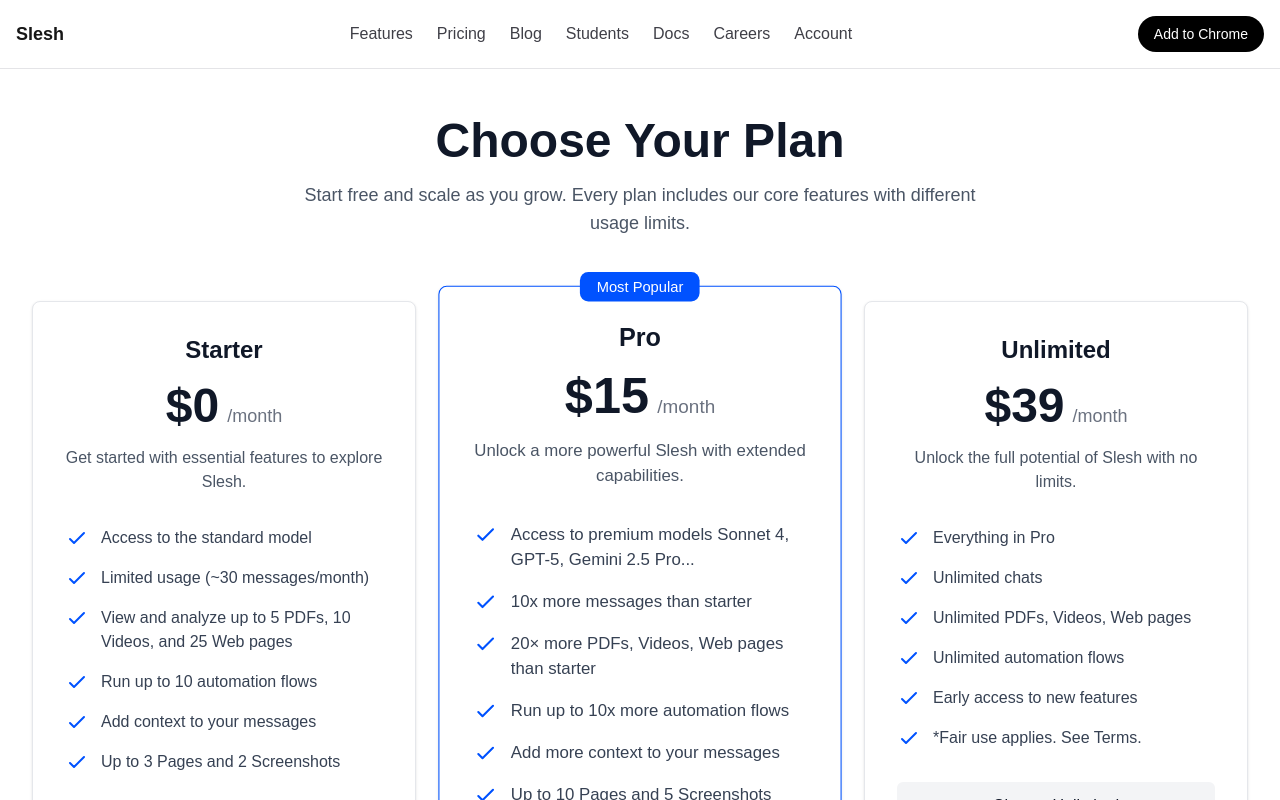
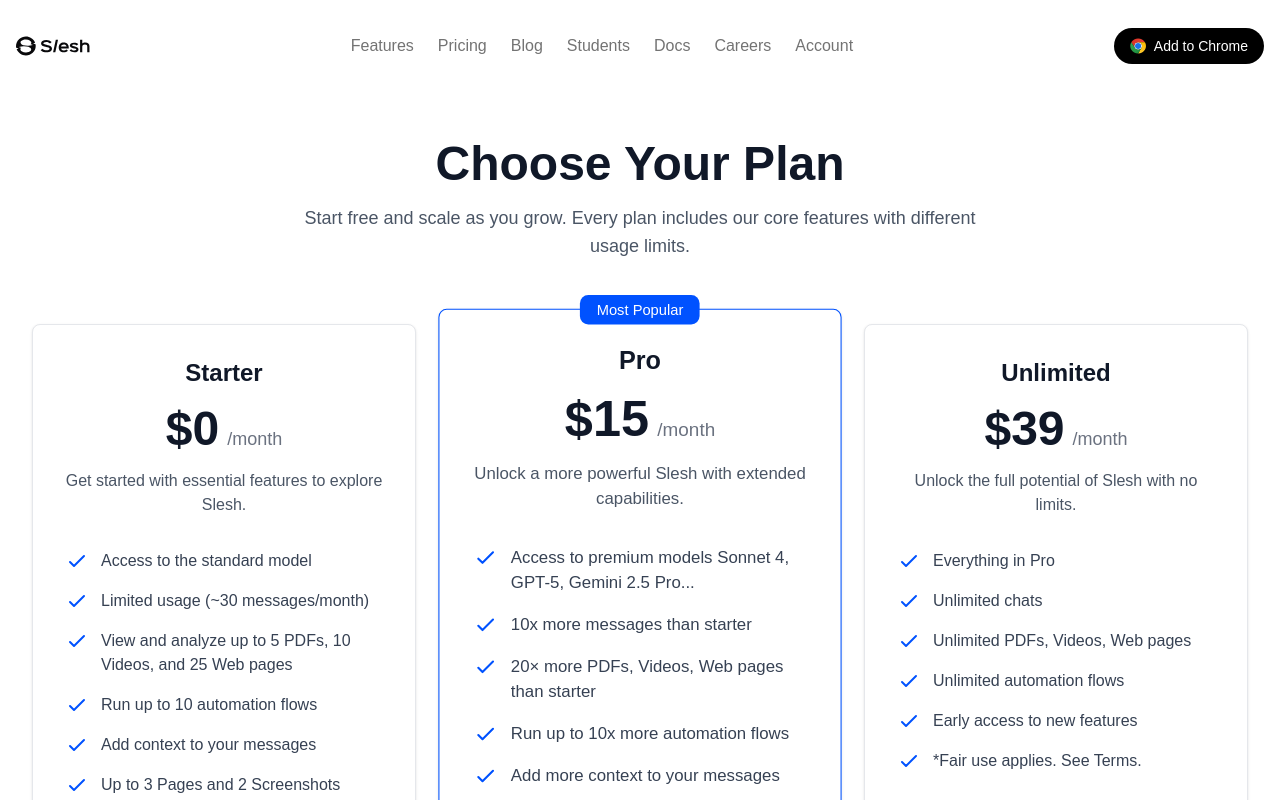
Before and after one commit to mubashirhussan/slesh-frontend, a Next.js app: page /pricing in a window 1280 px wide. Shown: the top 800 px of the page. Built offline with nearby package versions, Linux system fonts and the light colour scheme.

Commit message:
update navbar

```diff
--- a/components/Navbar.tsx
+++ b/components/Navbar.tsx
@@ -1,5 +1,6 @@
 "use client";
 
+import Image from "next/image";
 import Link from "next/link";
 import { useState } from "react";
 
@@ -7,36 +8,44 @@
   const [open, setOpen] = useState(false);
 
   return (
-    <header className="sticky top-0 z-40 w-full border-b border-zinc-200 bg-white/80 backdrop-blur dark:border-zinc-800 dark:bg-black/60">
+    <header className="sticky top-0 z-40 w-full py-3 border-zinc-200 bg-white/80 backdrop-blur dark:border-zinc-800 dark:bg-black/60">
       <div className="mx-auto flex max-w-7xl items-center justify-between px-4 py-4">
         {/* Left: Logo */}
-        <Link href="/" className="font-semibold text-lg">
-          Slesh
+       <Link href="/" className="flex items-center gap-2">
+          <Image
+            src="/sleshLogo.svg" //  image in public folder
+            alt="Slesh Logo"
+            width={74}
+            height={74}
+            className="rounded-sm"
+            priority
+          />
+
         </Link>
 
         {/* Center: Menu (hidden on mobile) */}
         <nav className="hidden md:flex gap-6">
           <Link
             href="/#features"
-            className="text-zinc-700 text-md hover:text-black dark:text-zinc-300 dark:hover:text-white"
+            className="text-[#737373] text-md hover:text-black text dark:text-zinc-300 dark:hover:text-white"
           >
             Features
           </Link>
 		  <Link
             href="/pricing"
-            className="text-zinc-700 hover:text-black dark:text-zinc-300 dark:hover:text-white"
+            className="text-[#737373] hover:text-black dark:text-zinc-300 dark:hover:text-white"
           >
             Pricing
           </Link>
           <Link
             href="/blog"
-            className="text-zinc-700 hover:text-black dark:text-zinc-300 dark:hover:text-white"
+            className="text-[#737373] hover:text-black dark:text-zinc-300 dark:hover:text-white"
           >
             Blog
           </Link>
           <Link
             href="/students"
-            className="text-zinc-700 hover:text-black dark:text-zinc-300 dark:hover:text-white"
+            className="text-[#737373] hover:text-black dark:text-zinc-300 dark:hover:text-white"
           >
             Students
           </Link>
@@ -45,19 +54,19 @@
   prefetch={false}
   target="_blank"
   rel="noopener noreferrer"
-  className="text-zinc-700 hover:text-black dark:text-zinc-300 dark:hover:text-white"
+  className="text-[#737373] hover:text-black dark:text-zinc-300 dark:hover:text-white"
 >
   Docs
 </Link>
 		     <Link
             href="/careers"
-            className="text-zinc-700 hover:text-black dark:text-zinc-300 dark:hover:text-white"
+            className="text-[#737373] hover:text-black dark:text-zinc-300 dark:hover:text-white"
           >
             Careers
           </Link>
 		       <Link
             href="/account"
-            className="text-zinc-700 hover:text-black dark:text-zinc-300 dark:hover:text-white"
+            className="text-[#737373] hover:text-black dark:text-zinc-300 dark:hover:text-white"
           >
             Account
           </Link>
@@ -65,9 +74,29 @@
 
         {/* Right: Add to Chrome button (always visible on mobile & desktop) */}
         <div className="flex items-center gap-2">
-          <button className="rounded-full bg-black text-white px-4 py-2 text-sm hover:bg-zinc-800 dark:bg-white dark:text-black dark:hover:bg-zinc-200">
-            Add to Chrome
-          </button>
+
+
+<button
+  className="relative flex items-center cursor-pointer gap-2 overflow-hidden rounded-full bg-black text-white px-4 py-2 text-sm transition-all duration-500 dark:bg-white dark:text-black group"
+>
+  {/* Animated gradient overlay */}
+  <span className="absolute inset-0 bg-gradient-to-r from-[#0052ff] to-[#0052ff] translate-x-[-100%] group-hover:translate-x-0 transition-transform duration-500 ease-out"></span>
+
+  {/* Chrome Icon + Text */}
+  <span className="relative flex items-center gap-2 z-10">
+    <Image
+      src="/chrome-icon.svg"
+      alt="Chrome"
+      width={16}
+      height={16}
+      className="object-contain"
+    />
+    Add to Chrome
+  </span>
+</button>
+
+
+
 
           {/* Hamburger menu (visible only on mobile) */}
           <button
@@ -126,7 +155,7 @@
   onClick={() => setOpen(false)}
   target="_blank"
   rel="noopener noreferrer"
-  className="text-zinc-700 hover:text-black dark:text-zinc-300 dark:hover:text-white"
+  className="text-[#737373] hover:text-black dark:text-zinc-300 dark:hover:text-white"
 >
   Docs
 </Link>
```
Also changed, not shown: public/chrome-icon.svg (added), public/sleshLogo.svg (added).
